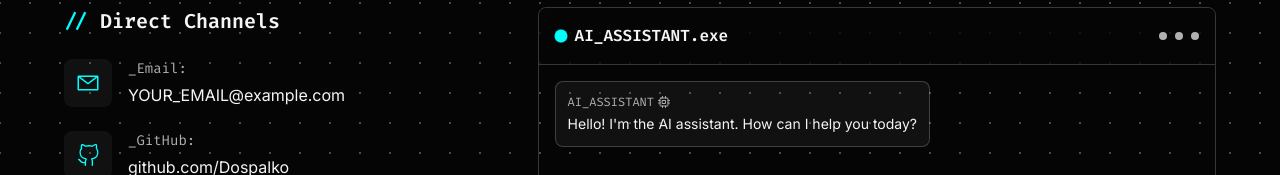
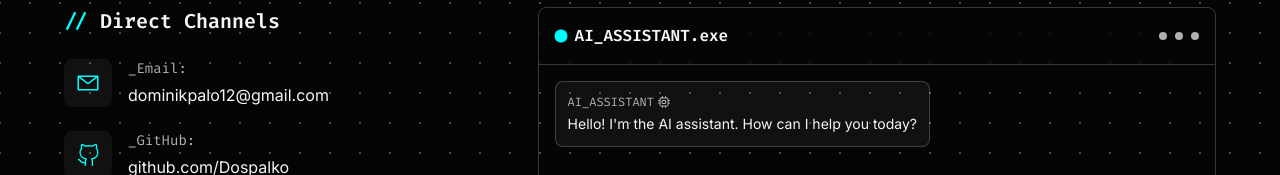
Before and after one commit to Dospalko/glitch-portfolio, a React (Vite) app: page /contact in a window 1280 px wide. Shown: the part 297-472 px from the top of the page. Built offline with nearby package versions, Linux system fonts and the light colour scheme; a web font is replaced by a local one.

Commit message:
feat: added real email

```diff
--- a/src/pages/ContactPage.jsx
+++ b/src/pages/ContactPage.jsx
@@ -259,10 +259,10 @@ const ContactPage = () => {
                 <div>
                   <h4 className="font-mono text-[var(--color-text-secondary)] text-sm mb-1">_Email:</h4>
                   <a
-                    href="mailto:YOUR_EMAIL@example.com"
+                    href="mailto:dominikpalo12@gmail.com"
                     className="text-[var(--color-text-primary)] hover:text-[var(--color-accent-glitch)] transition-colors"
                   >
-                    YOUR_EMAIL@example.com
+                    dominikpalo12@gmail.com
                   </a>
                 </div>
               </div>
```
